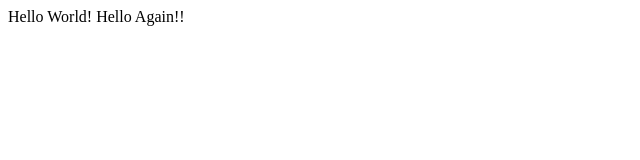
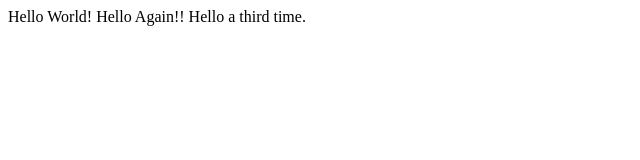
Before and after one commit to CAnuli/CS50Lec0, a plain HTML site: page hello.html in a window 1280 px wide. Shown: the whole page, without its empty margins (0-640 px from the left). Drawn offline with Linux system fonts and the light colour scheme.

```diff
--- a/hello.html
+++ b/hello.html
@@ -4,7 +4,7 @@
     <title>My WebPage</title>
   </head>
   <body>
-    Hello World! Hello Again!!
+    Hello World! Hello Again!! Hello a third time.
 
   </body>
 
```
